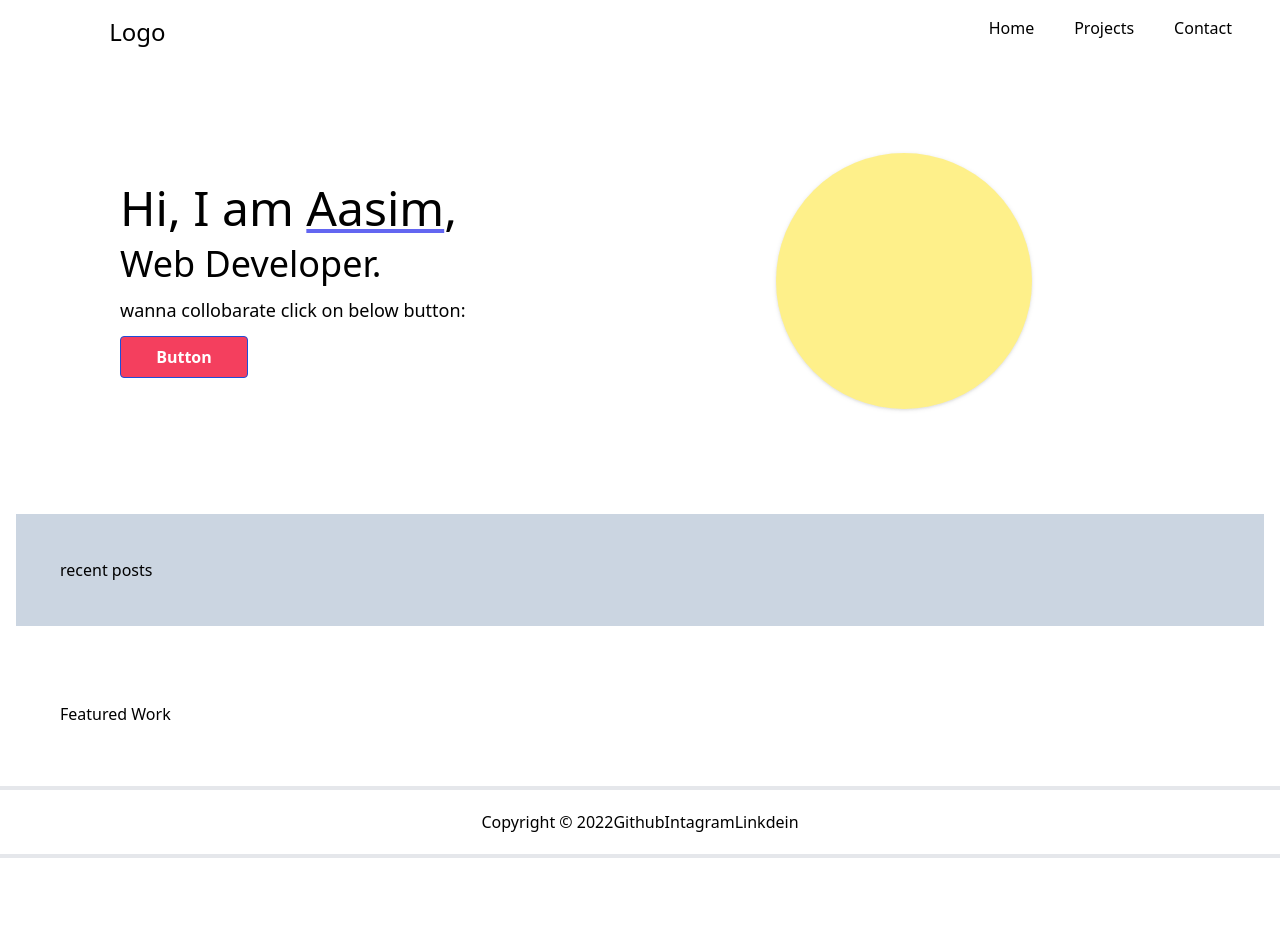
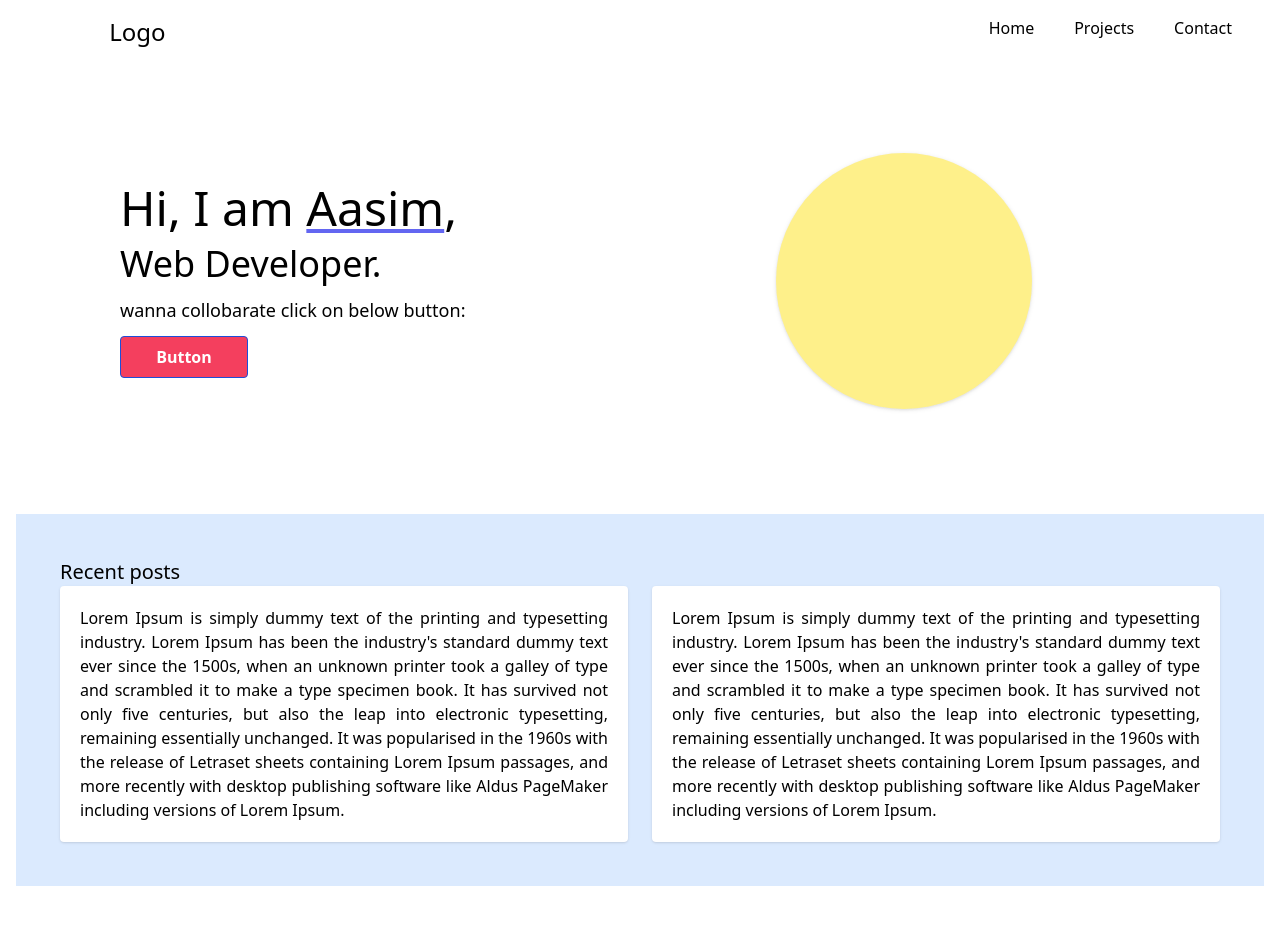
Before and after one commit to aasim-park/portfolioV1.0, a Next.js app: page / in a window 1280 px wide. Shown: the top 952 px of the page. Before the commit the page ends 858 px from the top, so only its background shows below. Built offline with nearby package versions, Linux system fonts and the light colour scheme.

Commit message:
Added Cards in Recent posts

```diff
--- a/pages/index.js
+++ b/pages/index.js
@@ -12,7 +12,7 @@ export default function Home() {
         {/* Header */}
         <div className="flex w-3/11">
           {/* Left side Header */}
-          <div className="flex flex-col m-2 p-28 w-3/5">
+          <div className="flex flex-col m-2 p-28 w-3/5 sd:w-1/5">
             <span className="text-5xl">
               Hi, I am <a className="underline decoration-indigo-500">Aasim</a>,
             </span>
@@ -28,7 +28,44 @@ export default function Home() {
           </div>
         </div>
         {/* recent Posts */}
-        <div className="bg-slate-300 flex m-4 p-11 w-2/11">recent posts</div>
+        {/* Main container */}
+        <div className="bg-blue-100 flex-col flex m-4 p-11">
+          {/* Title */}
+          <p className="text-xl">Recent posts</p>
+          {/* Cards */}
+          <div className="flex gap-6 align-middle justify-center items-center">
+            {/* Card 1 */}
+            <div className="bg-white shadow rounded">
+              <div className="p-5 text-justify">
+                Lorem Ipsum is simply dummy text of the printing and typesetting
+                industry. Lorem Ipsum has been the industry's standard dummy
+                text ever since the 1500s, when an unknown printer took a galley
+                of type and scrambled it to make a type specimen book. It has
+                survived not only five centuries, but also the leap into
+                electronic typesetting, remaining essentially unchanged. It was
+                popularised in the 1960s with the release of Letraset sheets
+                containing Lorem Ipsum passages, and more recently with desktop
+                publishing software like Aldus PageMaker including versions of
+                Lorem Ipsum.
+              </div>
+            </div>
+            {/* Card 2 */}
+            <div className="bg-white shadow rounded">
+              <div className="p-5 text-justify">
+                Lorem Ipsum is simply dummy text of the printing and typesetting
+                industry. Lorem Ipsum has been the industry's standard dummy
+                text ever since the 1500s, when an unknown printer took a galley
+                of type and scrambled it to make a type specimen book. It has
+                survived not only five centuries, but also the leap into
+                electronic typesetting, remaining essentially unchanged. It was
+                popularised in the 1960s with the release of Letraset sheets
+                containing Lorem Ipsum passages, and more recently with desktop
+                publishing software like Aldus PageMaker including versions of
+                Lorem Ipsum.
+              </div>
+            </div>
+          </div>
+        </div>
         {/* Featured works */}
         <div className="flex m-4 p-11 w-6/11">Featured Work</div>
       </div>
```
Also changed, not shown: public/unnamed.webp (added).
